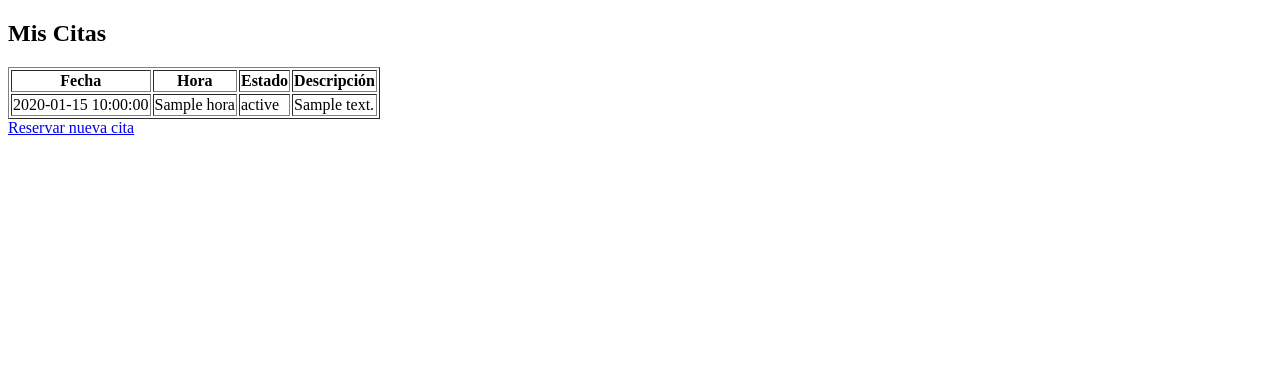
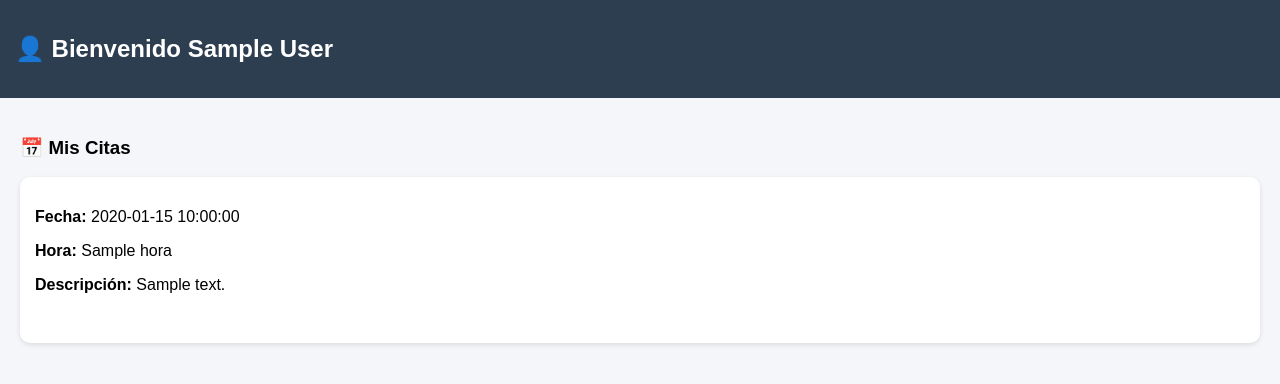
Before and after one commit to Mateo450/mediclover, a Flask app: page /panel_paciente in a window 1280 px wide. Shown: the top 384 px of the page. Run offline with Flask 3, Linux system fonts and the light colour scheme; the visitor is signed in with stand-in values (Sample User, id 1); a database or web service that is not in the repository returns one stand-in record (values such as "Sample title"); some libraries are stand-ins or nearby versions.

Commit message:
Actualización login paciente y rutas seguras

```diff
--- a/app.py
+++ b/app.py
@@ -1,21 +1,28 @@
+
+# ===============================
+# 1. IMPORTS
+# ===============================
+
 from flask import Flask, render_template, request, redirect, session
 from functools import wraps
 import psycopg2
 from datetime import date
 import os
 
+
+# ===============================
+# 2. CONFIGURACIÓN
+# ===============================
+
 app = Flask(__name__)
 app.secret_key = "Mediclover_19"
-
-# ===============================
-# CONFIGURACIÓN LOGIN ADMIN
-# ===============================
 
 ADMIN_USER = "admin"
 ADMIN_PASS = "1234"
 
+
 # ===============================
-# CONEXIÓN POSTGRESQL
+# 3. CONEXIÓN BD
 # ===============================
 
 DATABASE_URL = os.getenv("DATABASE_URL")
@@ -30,8 +37,9 @@
 except Exception as e:
     print("Error conectando:", e)
 
+
 # ===============================
-# 🛡️ SEGURIDAD DE RUTAS (NUEVO)
+# 4. DECORADORES (SEGURIDAD)
 # ===============================
 
 def login_required(role=None):
@@ -39,18 +47,15 @@
         @wraps(func)
         def wrapper(*args, **kwargs):
 
-            # ❌ nadie logueado
             if "usuario" not in session and "paciente_id" not in session:
                 return redirect("/login")
 
-            # 👨‍⚕️ ADMIN
             if role == "admin":
                 if session.get("usuario") != ADMIN_USER:
                     return redirect("/login")
 
-            # 👤 PACIENTE
             if role == "paciente":
-                if "paciente_id" not in session:
+                if session.get("role") != "paciente":
                     return redirect("/login_paciente")
 
             return func(*args, **kwargs)
@@ -60,47 +65,35 @@
 
 
 # ===============================
-# DASHBOARD ADMIN
+# 5. RUTAS
 # ===============================
 
+# ---------------- ADMIN DASHBOARD ----------------
 @app.route("/")
 @login_required(role="admin")
 def index():
-
-    if conn is None:
-        return "Error de conexión con la base de datos"
 
     cursor = conn.cursor()
 
     cursor.execute("SELECT COUNT(*) FROM paciente")
     total_pacientes = cursor.fetchone()[0]
 
-    cursor.execute("""
-    SELECT COUNT(*) FROM cita
-    WHERE fecha = CURRENT_DATE
-    """)
+    cursor.execute("SELECT COUNT(*) FROM cita WHERE fecha = CURRENT_DATE")
     citas_hoy = cursor.fetchone()[0]
 
-    cursor.execute("""
-    SELECT COUNT(*) FROM cita
-    WHERE estado='pendiente'
-    """)
+    cursor.execute("SELECT COUNT(*) FROM cita WHERE estado='pendiente'")
     citas_pendientes = cursor.fetchone()[0]
 
     cursor.close()
 
-    return render_template(
-        "index.html",
+    return render_template("index.html",
         total_pacientes=total_pacientes,
         citas_hoy=citas_hoy,
         citas_pendientes=citas_pendientes
     )
 
 
-# ===============================
-# REGISTRAR PACIENTE (ADMIN)
-# ===============================
-
+# ---------------- REGISTRO PACIENTE ----------------
 @app.route("/registro", methods=["GET","POST"])
 @login_required(role="admin")
 def registro():
@@ -137,10 +130,7 @@
     return render_template("registro.html")
 
 
-# ===============================
-# LISTAR PACIENTES (ADMIN)
-# ===============================
-
+# ---------------- LISTAR PACIENTES ----------------
 @app.route("/pacientes")
 @login_required(role="admin")
 def pacientes():
@@ -166,10 +156,7 @@
     return render_template("pacientes.html",pacientes=pacientes)
 
 
-# ===============================
-# ELIMINAR PACIENTE (ADMIN)
-# ===============================
-
+# ---------------- ELIMINAR PACIENTE ----------------
 @app.route("/eliminar_paciente/<int:id>")
 @login_required(role="admin")
 def eliminar_paciente(id):
@@ -188,66 +175,7 @@
     return redirect("/pacientes")
 
 
-# ===============================
-# REGISTRAR CITA (ADMIN)
-# ===============================
-
-@app.route("/cita", methods=["GET","POST"])
-@login_required(role="admin")
-def registrar_cita():
-
-    cursor = conn.cursor()
-
-    mensaje=None
-    tipo=None
-
-    if request.method=="POST":
-
-        id_paciente=request.form["id_paciente"]
-        fecha=request.form["fecha"]
-        hora=request.form["hora"]
-        descripcion=request.form["descripcion"]
-
-        try:
-            cursor.execute("""
-            SELECT 1 FROM cita
-            WHERE fecha=%s AND hora=%s
-            """,(fecha,hora))
-
-            existe=cursor.fetchone()
-
-            if existe:
-                mensaje="Ya existe una cita en esa fecha y hora"
-                tipo="error"
-            else:
-                cursor.execute("""
-                INSERT INTO cita(id_paciente,fecha,hora,estado,descripcion)
-                VALUES(%s,%s,%s,'pendiente',%s)
-                """,(id_paciente,fecha,hora,descripcion))
-
-                conn.commit()
-                mensaje="Cita registrada correctamente"
-                tipo="success"
-
-        except Exception as e:
-            conn.rollback()
-            mensaje=f"Error: {e}"
-            tipo="error"
-
-    cursor.execute("SELECT id_paciente,nombre,apellido FROM paciente")
-    pacientes=cursor.fetchall()
-    cursor.close()
-
-    return render_template("cita.html",
-    pacientes=pacientes,
-    mensaje=mensaje,
-    tipo=tipo)
-
-
-# ===============================
-# LISTAR CITAS (ADMIN)
-# ===============================
-
+# ---------------- CITAS ADMIN ----------------
 @app.route("/citas")
 @login_required(role="admin")
 def citas():
@@ -262,7 +190,6 @@
     """)
 
     citas = cursor.fetchall()
-
     hoy = date.today()
 
     cursor.execute("""
@@ -280,21 +207,13 @@
     return render_template("citas.html",citas=citas,citas_hoy=citas_hoy)
 
 
-# ===============================
-# ACCIONES CITAS (ADMIN)
-# ===============================
-
+# ---------------- ACCIONES CITAS ----------------
 @app.route("/completar_cita/<int:id>")
 @login_required(role="admin")
 def completar_cita(id):
 
     cursor=conn.cursor()
-    cursor.execute("""
-    UPDATE cita
-    SET estado='completada'
-    WHERE id_cita=%s
-    """,(id,))
-
+    cursor.execute("UPDATE cita SET estado='completada' WHERE id_cita=%s",(id,))
     conn.commit()
     cursor.close()
     return redirect("/citas")
@@ -305,12 +224,7 @@
 def cancelar_cita(id):
 
     cursor=conn.cursor()
-    cursor.execute("""
-    UPDATE cita
-    SET estado='cancelada'
-    WHERE id_cita=%s
-    """,(id,))
-
+    cursor.execute("UPDATE cita SET estado='cancelada' WHERE id_cita=%s",(id,))
     conn.commit()
     cursor.close()
     return redirect("/citas")
@@ -322,42 +236,56 @@
 
     cursor=conn.cursor()
     cursor.execute("DELETE FROM cita WHERE id_cita=%s",(id,))
-
     conn.commit()
     cursor.close()
     return redirect("/citas")
 
 
-# ===============================
-# LOGIN PACIENTE
-# ===============================
-
+# ---------------- LOGIN PACIENTE ----------------
 @app.route("/login_paciente", methods=["GET","POST"])
 def login_paciente():
 
     if request.method == "POST":
 
-        correo = request.form["correo"]
+        correo = request.form.get("correo")
 
-        cursor = conn.cursor()
-        cursor.execute("SELECT id_paciente,nombre FROM paciente WHERE correo=%s",(correo,))
-        paciente = cursor.fetchone()
-        cursor.close()
+        if not correo:
+            return render_template("login_paciente.html",
+            error="Debes ingresar un correo")
 
-        if paciente:
+        try:
+            cursor = conn.cursor()
+
+            cursor.execute("""
+            SELECT id_paciente,nombre,apellido
+            FROM paciente
+            WHERE correo=%s
+            """,(correo,))
+
+            paciente = cursor.fetchone()
+            cursor.close()
+
+            if not paciente:
+                return render_template("login_paciente.html",
+                error="Correo no registrado")
+
+            session.clear()
+
             session["paciente_id"] = paciente[0]
             session["paciente_nombre"] = paciente[1]
+            session["paciente_apellido"] = paciente[2]
+            session["role"] = "paciente"
+
             return redirect("/panel_paciente")
-        else:
-            return render_template("login_paciente.html", error="Correo no registrado")
+
+        except:
+            return render_template("login_paciente.html",
+            error="Error en el sistema")
 
     return render_template("login_paciente.html")
 
 
-# ===============================
-# PANEL PACIENTE
-# ===============================
-
+# ---------------- PANEL PACIENTE ----------------
 @app.route("/panel_paciente")
 @login_required(role="paciente")
 def panel_paciente():
@@ -377,10 +305,7 @@
     return render_template("panel_paciente.html", citas=citas)
 
 
-# ===============================
-# RESERVAR CITA (PACIENTE)
-# ===============================
-
+# ---------------- RESERVAR CITA ----------------
 @app.route("/reservar", methods=["GET","POST"])
 @login_required(role="paciente")
 def reservar():
@@ -418,10 +343,7 @@
     return render_template("reservar.html",mensaje=mensaje,tipo=tipo)
 
 
-# ===============================
-# LOGIN ADMIN
-# ===============================
-
+# ---------------- LOGIN ADMIN ----------------
 @app.route("/login", methods=["GET","POST"])
 def login():
 
@@ -440,20 +362,14 @@
     return render_template("login.html")
 
 
-# ===============================
-# LOGOUT
-# ===============================
-
+# ---------------- LOGOUT ----------------
 @app.route("/logout")
 def logout():
     session.clear()
     return redirect("/login")
 
 
-# ===============================
-# CREAR TABLAS
-# ===============================
-
+# ---------------- CREAR TABLAS ----------------
 def crear_tablas():
 
     cursor=conn.cursor()
@@ -483,11 +399,9 @@
     conn.commit()
     cursor.close()
 
-    print("Tablas listas")
-
 
 # ===============================
-# EJECUCIÓN
+# 6. EJECUCIÓN
 # ===============================
 
 if __name__ == "__main__":
--- a/templates/panel_paciente.html
+++ b/templates/panel_paciente.html
@@ -2,31 +2,69 @@
 <html>
 <head>
     <title>Panel Paciente</title>
+    <style>
+        body{
+            font-family: Arial;
+            background:#f4f6f9;
+            margin:0;
+        }
+
+        .topbar{
+            background:#2c3e50;
+            color:white;
+            padding:15px;
+        }
+
+        .container{
+            padding:20px;
+        }
+
+        .card{
+            background:white;
+            padding:15px;
+            margin:10px 0;
+            border-radius:10px;
+            box-shadow:0 2px 5px rgba(0,0,0,0.1);
+        }
+
+        .estado{
+            padding:5px 10px;
+            border-radius:8px;
+            font-size:12px;
+            color:white;
+        }
+
+        .pendiente{background:orange;}
+        .completada{background:green;}
+        .cancelada{background:red;}
+    </style>
 </head>
+
 <body>
 
-<h2>Mis Citas</h2>
+<div class="topbar">
+    <h2>👤 Bienvenido {{ session["paciente_nombre"] }}</h2>
+</div>
 
-<table border="1">
-<tr>
-    <th>Fecha</th>
-    <th>Hora</th>
-    <th>Estado</th>
-    <th>Descripción</th>
-</tr>
+<div class="container">
 
-{% for c in citas %}
-<tr>
-    <td>{{ c[0] }}</td>
-    <td>{{ c[1] }}</td>
-    <td>{{ c[2] }}</td>
-    <td>{{ c[3] }}</td>
-</tr>
-{% endfor %}
+    <h3>📅 Mis Citas</h3>
 
-</table>
+    {% for c in citas %}
 
-<a href="/reservar">Reservar nueva cita</a>
+    <div class="card">
+        <p><b>Fecha:</b> {{ c[0] }}</p>
+        <p><b>Hora:</b> {{ c[1] }}</p>
+        <p><b>Descripción:</b> {{ c[3] }}</p>
+
+        <span class="estado {{ c[2] }}">
+            {{ c[2] }}
+        </span>
+    </div>
+
+    {% endfor %}
+
+</div>
 
 </body>
 </html>
```
